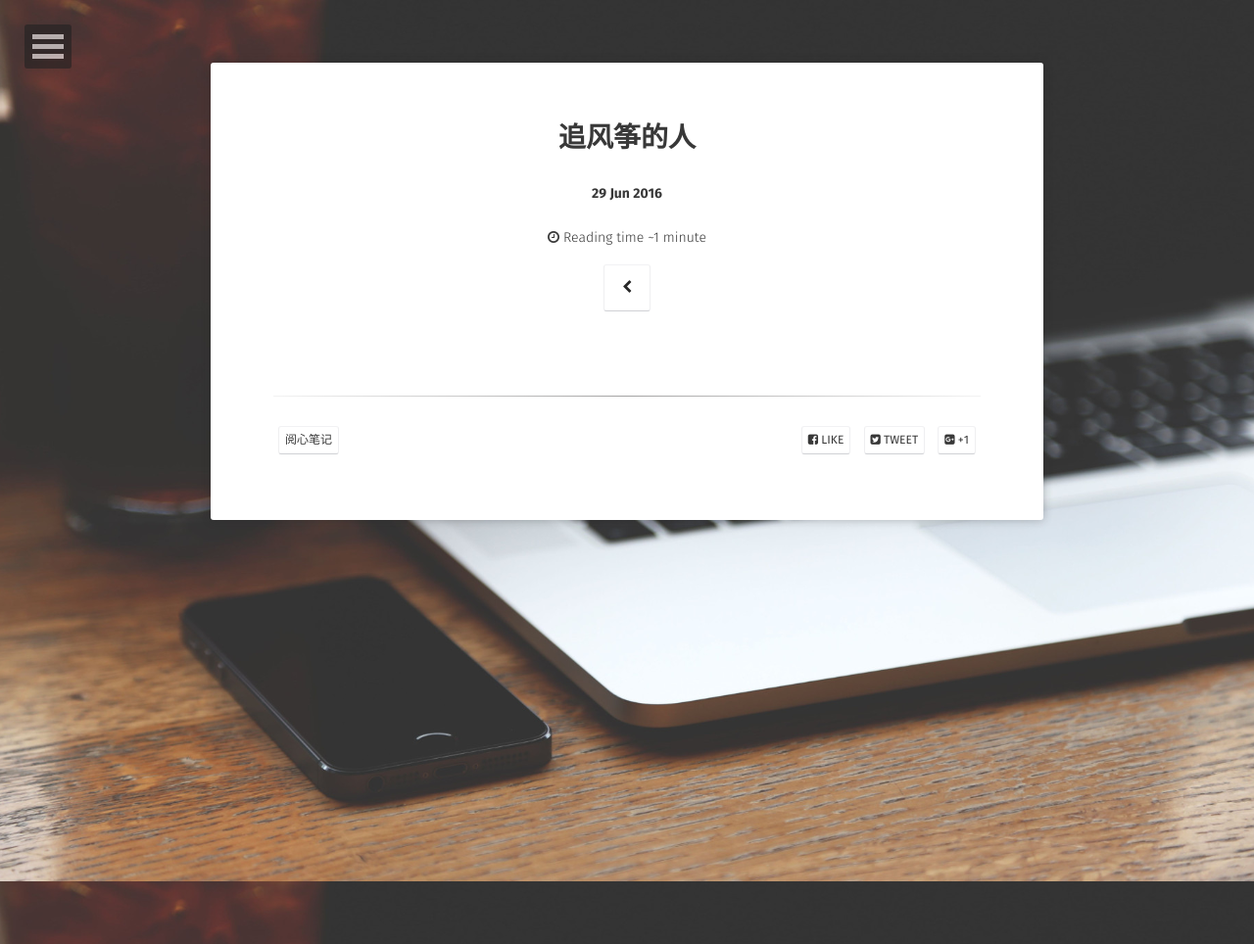
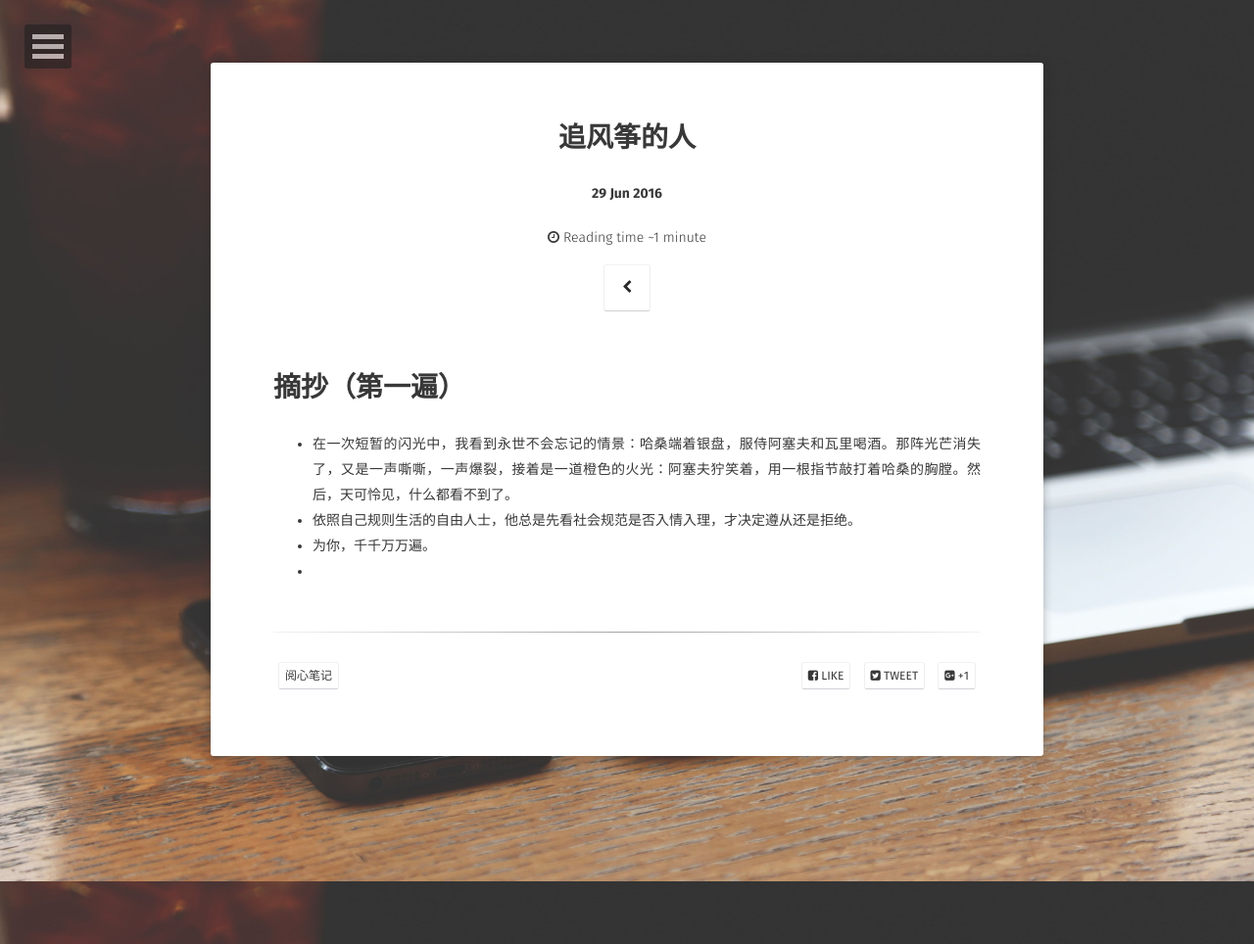
Before and after one commit to ridikuius/ridikuius.github.io, a Jekyll site: the page built from _posts/2016-06-29-《追风筝的人》.md, in a window 1280 px wide. Shown: the whole page at 98% size. Built offline with Jekyll 4.4.1, drawn with Linux system fonts in a browser that asks for light colours; some web fonts are replaced; comment, search, counter and statistics services are not loaded.

Commit message:
Update 2016-06-29-《追风筝的人》.md

```diff
--- a/_posts/2016-06-29-《追风筝的人》.md
+++ b/_posts/2016-06-29-《追风筝的人》.md
@@ -6,3 +6,10 @@ excerpt: "《追风筝的人》——阅心笔记."
 tags: [阅心笔记]
 project: true
 ---
+
+# 摘抄（第一遍）
+
+* 在一次短暂的闪光中，我看到永世不会忘记的情景：哈桑端着银盘，服侍阿塞夫和瓦里喝酒。那阵光芒消失了，又是一声嘶嘶，一声爆裂，接着是一道橙色的火光：阿塞夫狞笑着，用一根指节敲打着哈桑的胸膛。然后，天可怜见，什么都看不到了。
+* 依照自己规则生活的自由人士，他总是先看社会规范是否入情入理，才决定遵从还是拒绝。
+* 为你，千千万万遍。
+*
```
